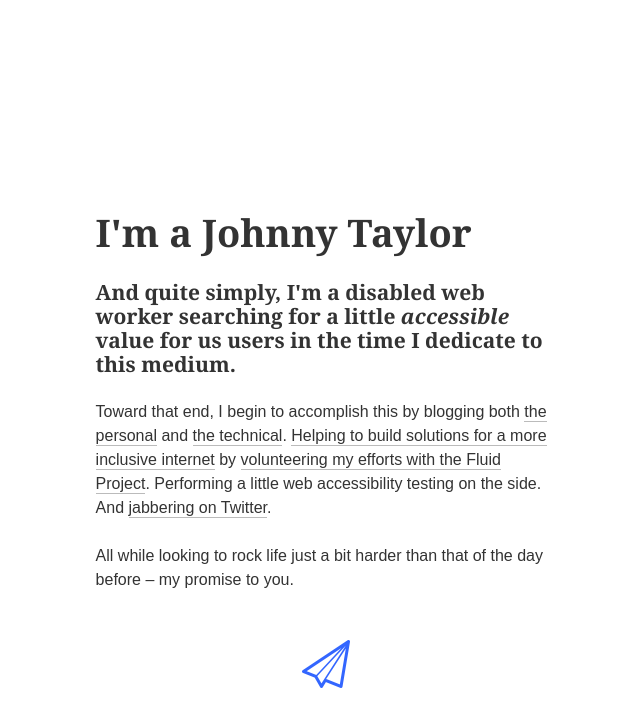
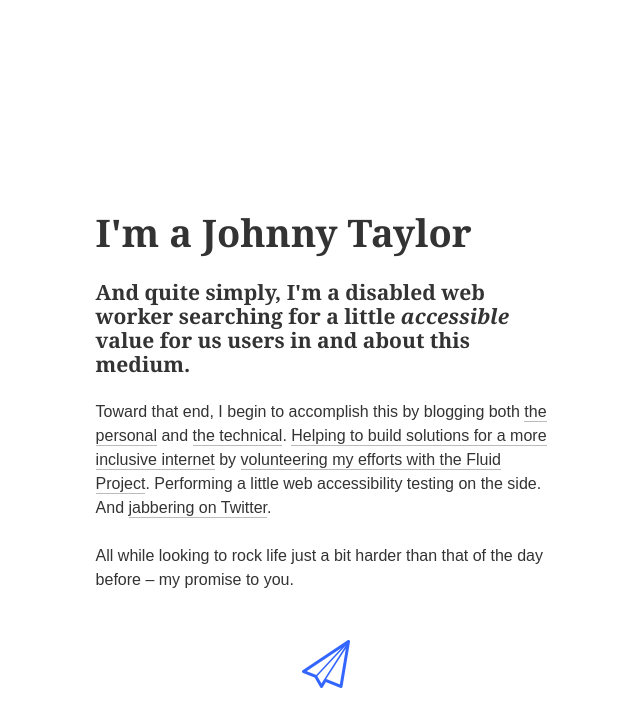
Before and after one commit to abledaccess/johnnydaux.org, a Jekyll site: the page built from index.md, in a window 1280 px wide. Shown: the top 727 px of the page, without its empty margins (314-954 px from the left). Built offline with Jekyll 4.4.1, drawn with Linux system fonts in a browser that asks for light colours; Markdown is read by kramdown in place of the engine named in the settings.

Commit message:
GH-PAGES: Update copy and some general clean-up

```diff
--- a/_layouts/default.html
+++ b/_layouts/default.html
@@ -19,7 +19,7 @@
 	<script type="text/javascript" src="//use.typekit.net/sxx0gdo.js"></script>
 	<script type="text/javascript">try{Typekit.load();}catch(e){}</script>
 
-{% if page.class == 'home' %}	<meta name="description" content="{{ page.description }}"/>
+{% if page.class == 'home' %}	<meta name="description" content="{{ page.description }}" />
 
 </head>{% else %}</head>{% endif %}
 
--- a/index.md
+++ b/index.md
@@ -2,10 +2,10 @@
 layout: default
 class: home
 title: I'm a Johnny Taylor
-description: "And quite simply, I'm a disabled web worker searching for a little accessible value for us users in the time I dedicate to this medium."
+description: "And quite simply, I'm a disabled web worker searching for a little accessible value for us users in and about this medium."
 ---
 
-<p class="intro">And quite simply, I'm a disabled web worker searching for a little <em>accessible</em> value for us users in the time I dedicate to this medium.</p>
+<p class="intro">And quite simply, I'm a disabled web worker searching for a little <em>accessible</em> value for us users in and about this medium.</p>
 
 Toward that end, I begin to accomplish this by blogging both <a href="http://unboundedexistence.com" rel="external">the personal</a> and <a href="http://abledaccess.com" rel="external">the technical</a>. <a href="https://github.com/abledaccess/" rel="external">Helping to build solutions for a more inclusive internet</a> by <a href="http://fluidproject.org" rel="external">volunteering my efforts with the Fluid Project</a>. Performing a little web accessibility testing on the side. And <a href="https://twitter.com/abledaccess" rel="external">jabbering on Twitter</a>.
 
```
Also changed, not shown: 1 other file.
